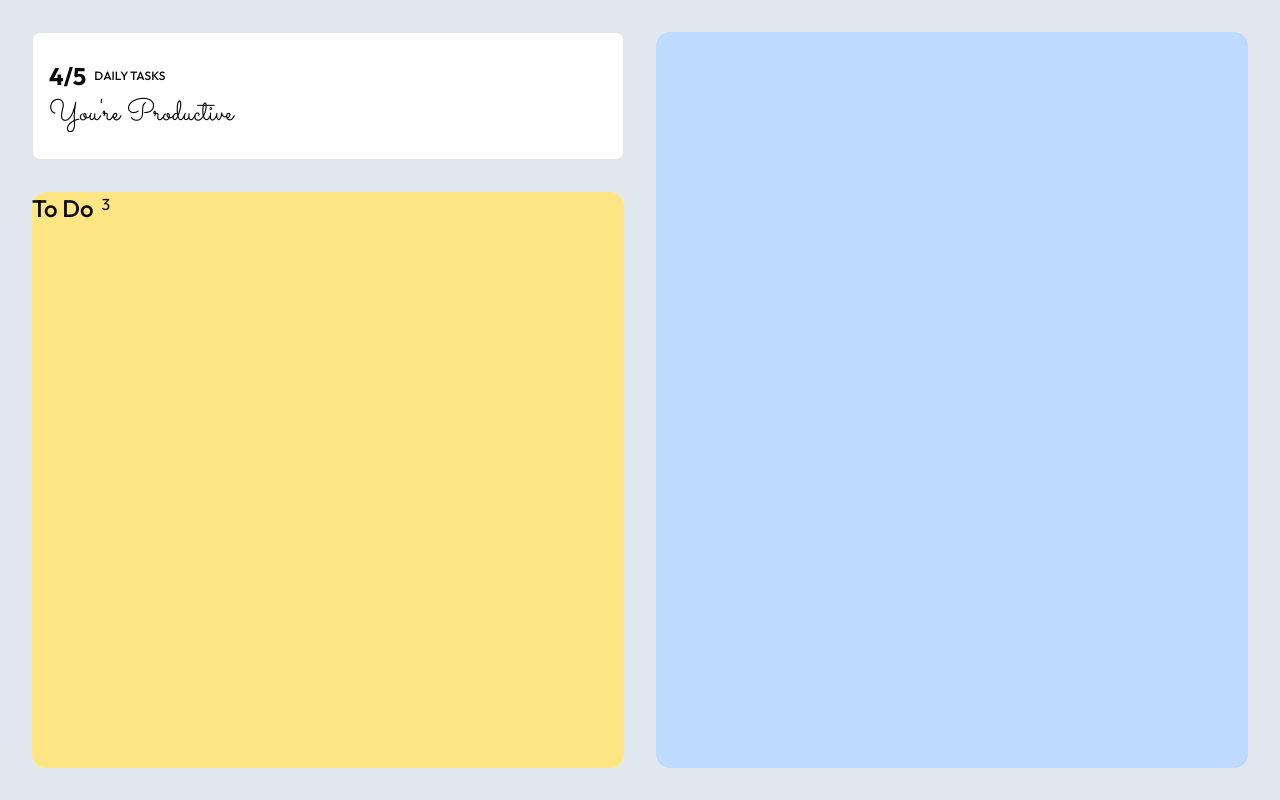
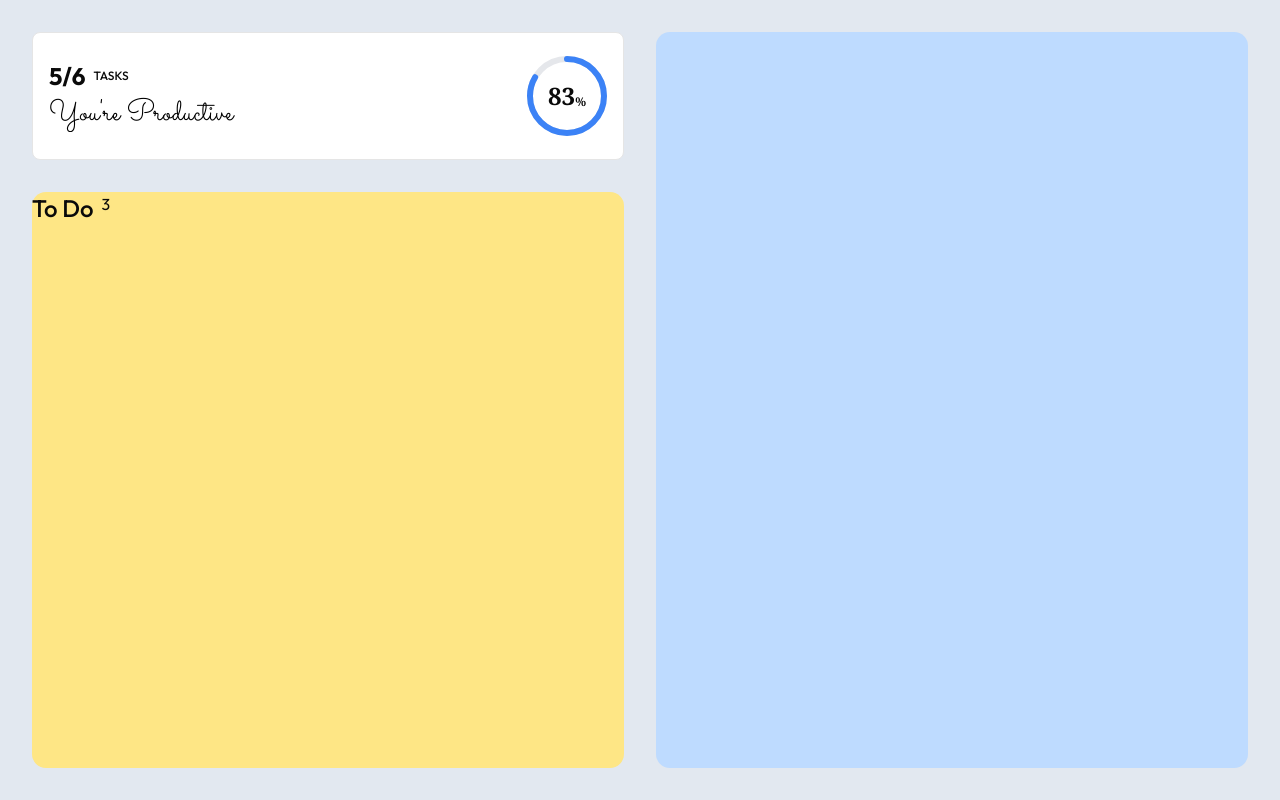
Before and after one commit to thebryanmartinez/todo-list-ai-prompt, a Next.js app: page / in a window 1280 px wide. Built offline with nearby package versions, Linux system fonts and the light colour scheme.

Commit message:
feat: add CircularProgress component for TaskCounter progress bar

```diff
--- a/src/app/page.tsx
+++ b/src/app/page.tsx
@@ -5,7 +5,7 @@ export default function Home() {
         <div className='flex min-h-screen p-8 gap-8 bg-slate-200'>
             <section className='flex flex-col flex-1 gap-8'>
                 <div className='max-h-32 flex-1 rounded-xl'>
-                    <TaskCounter tasks={5} completedTasks={4} />
+                    <TaskCounter tasks={6} completedTasks={5} />
                 </div>
                 <div className='flex-1 bg-amber-200 rounded-xl'>
                     <TaskHeader text='To Do' numberIndicator={3} />
--- /dev/null
+++ b/src/modules/tasks/components/CircularProgress.tsx
@@ -0,0 +1,69 @@
+'use client';
+
+import { useEffect, useState } from 'react';
+
+interface CircularProgressProps {
+    percentage: number;
+    size?: number;
+    strokeWidth?: number;
+}
+
+export const CircularProgress = ({
+    percentage,
+    size = 80,
+    strokeWidth = 6,
+}: CircularProgressProps) => {
+    const [progress, setProgress] = useState(0);
+    const radius = (size - strokeWidth) / 2;
+    const circumference = radius * 2 * Math.PI;
+    const offset = circumference - (progress / 100) * circumference;
+
+    useEffect(() => {
+        // Animate the progress on mount or when percentage changes
+        const timer = setTimeout(() => {
+            setProgress(percentage);
+        }, 100);
+
+        return () => clearTimeout(timer);
+    }, [percentage]);
+
+    return (
+        <div className='relative inline-flex items-center justify-center'>
+            <svg width={size} height={size} className='transform -rotate-90'>
+                {/* Background circle */}
+                <circle
+                    cx={size / 2}
+                    cy={size / 2}
+                    r={radius}
+                    stroke='#e5e7eb'
+                    strokeWidth={strokeWidth}
+                    fill='none'
+                />
+                {/* Progress circle */}
+                <circle
+                    cx={size / 2}
+                    cy={size / 2}
+                    r={radius}
+                    stroke='#3b82f6'
+                    strokeWidth={strokeWidth}
+                    fill='none'
+                    strokeDasharray={circumference}
+                    strokeDashoffset={offset}
+                    strokeLinecap='round'
+                    className='transition-all duration-1000 ease-out'
+                />
+            </svg>
+            {/* Percentage text */}
+            <div className='absolute inset-0 flex items-center justify-center'>
+                <div className='flex items-end'>
+                    <span className='text-2xl font-bold text-foreground font-serif leading-none'>
+                        {Math.round(percentage)}
+                    </span>
+                    <span className='text-xs font-bold text-foreground font-serif leading-none'>
+                        %
+                    </span>
+                </div>
+            </div>
+        </div>
+    );
+};
--- a/src/modules/tasks/components/TaskCounter.tsx
+++ b/src/modules/tasks/components/TaskCounter.tsx
@@ -5,6 +5,7 @@ import {
     ItemDescription,
     ItemTitle,
 } from '@/modules/shared/components';
+import { CircularProgress } from '@/modules/tasks/components/CircularProgress';
 
 interface TaskCounterProps {
     tasks: number;
@@ -12,6 +13,8 @@ interface TaskCounterProps {
 }
 
 export const TaskCounter = ({ tasks, completedTasks }: TaskCounterProps) => {
+    const percentage = tasks > 0 ? (completedTasks / tasks) * 100 : 0;
+
     return (
         <Item className='h-full bg-background' variant='outline'>
             <ItemContent>
@@ -19,13 +22,15 @@ export const TaskCounter = ({ tasks, completedTasks }: TaskCounterProps) => {
                     <span className='text-2xl font-bold'>
                         {completedTasks}/{tasks}
                     </span>
-                    <span className='text-xs'>DAILY TASKS</span>
+                    <span className='text-xs'>TASKS</span>
                 </ItemTitle>
                 <ItemDescription className='font-cursive text-3xl text-black'>
                     You're Productive
                 </ItemDescription>
             </ItemContent>
-            <ItemActions></ItemActions>
+            <ItemActions>
+                <CircularProgress percentage={percentage} />
+            </ItemActions>
         </Item>
     );
 };
--- a/src/modules/tasks/components/index.ts
+++ b/src/modules/tasks/components/index.ts
@@ -1,2 +1,3 @@
 export * from './TaskCounter';
 export * from './TaskHeader';
+export * from './CircularProgress';
```
